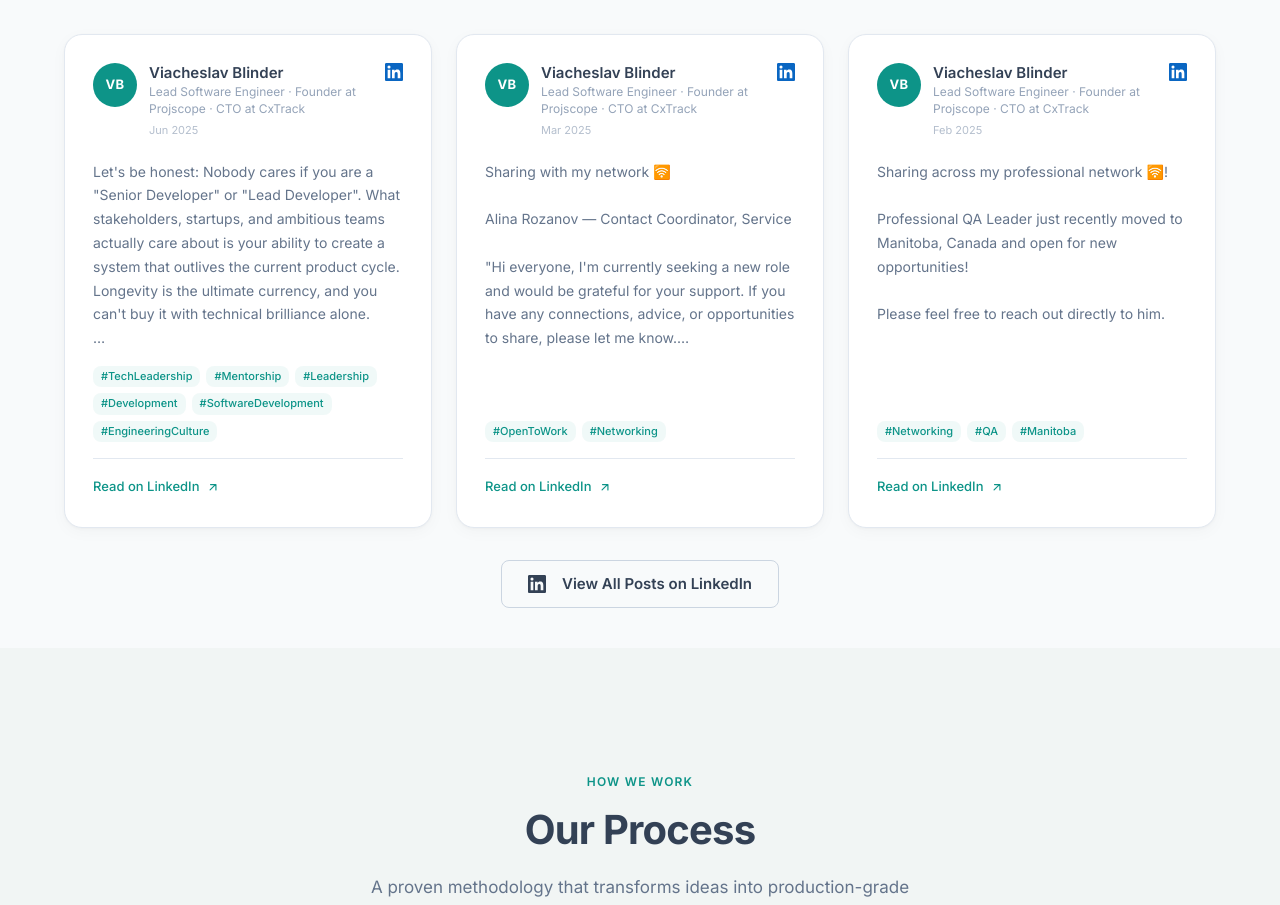
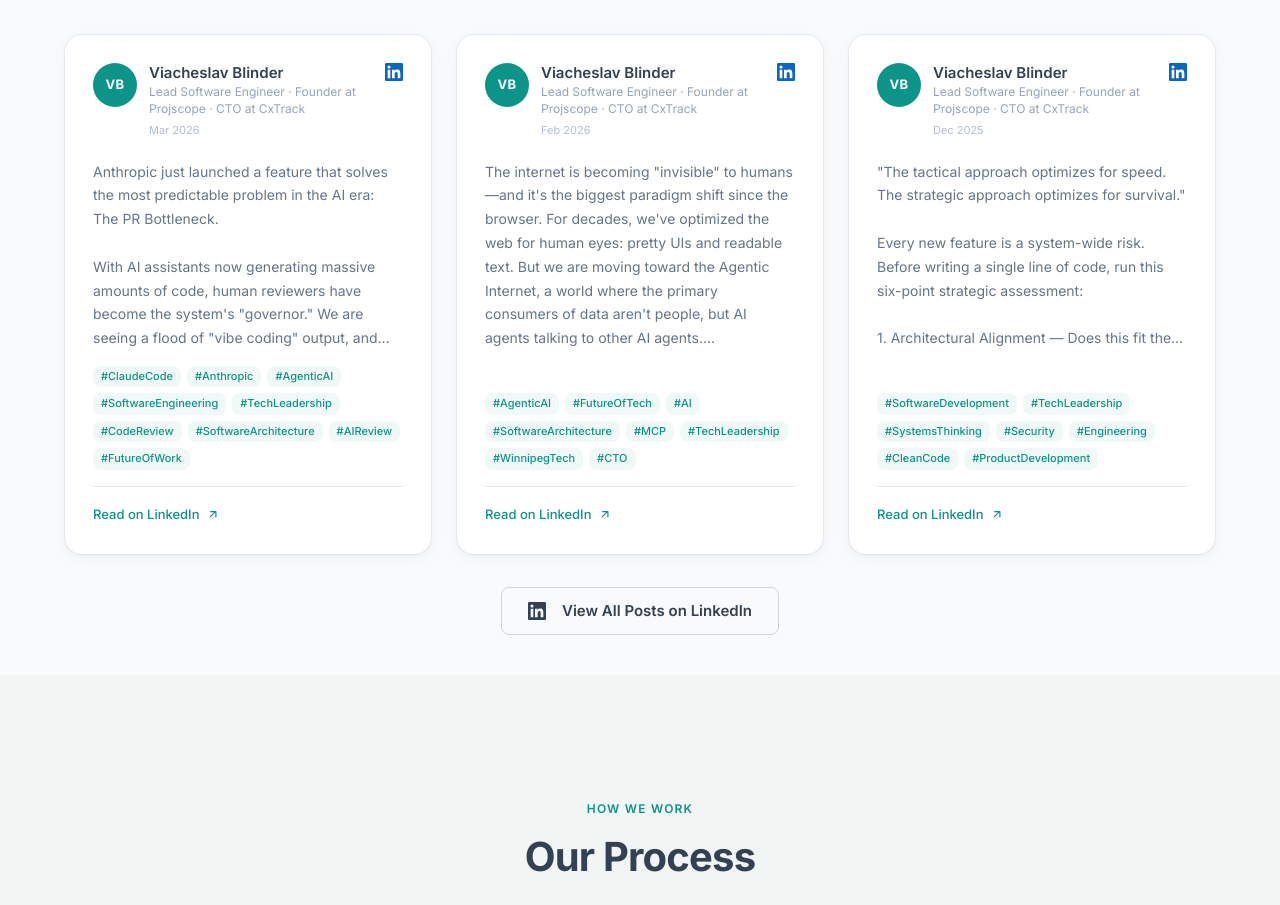
Before and after one commit to Projscope/web-site, a React (Vite) app: page / in a window 1280 px wide. Shown: the part 2400-3305 px from the top of the page. Built offline with nearby package versions, Linux system fonts and the light colour scheme.

Commit message:
update linkedin post to the latest ones

```diff
--- a/src/data/linkedinPosts.ts
+++ b/src/data/linkedinPosts.ts
@@ -8,25 +8,25 @@
 
 const linkedinPosts: LinkedInPost[] = [
   {
-    id: '7386038510887161856',
-    url: 'https://www.linkedin.com/feed/update/urn:li:activity:7386038510887161856',
-    text: `Let's be honest: Nobody cares if you are a "Senior Developer" or "Lead Developer". What stakeholders, startups, and ambitious teams actually care about is your ability to create a system that outlives the current product cycle. Longevity is the ultimate currency, and you can't buy it with technical brilliance alone.\n\nTrue seniority is the ability to transfer knowledge, not just hold it. It's about writing the documentation that onboarded the next five hires. It's about building a robust testing framework that prevents a 3 AM page.\n\nMost importantly, it's about shifting your mindset from Individual Contributor to Force Multiplier—making the people around you better, faster, and more resilient.`,
-    hashtags: ['TechLeadership', 'Mentorship', 'Leadership', 'Development', 'SoftwareDevelopment', 'EngineeringCulture'],
-    date: 'Jun 2025',
+    id: '7437482655136235520',
+    url: 'https://www.linkedin.com/posts/viacheslav-blinder_claudecode-anthropic-agenticai-activity-7437482655136235520-OxXr/',
+    text: `Anthropic just launched a feature that solves the most predictable problem in the AI era: The PR Bottleneck.\n\nWith AI assistants now generating massive amounts of code, human reviewers have become the system's "governor." We are seeing a flood of "vibe coding" output, and overworked developers are often forced to skim large Pull Requests instead of deeply reviewing them.\n\nAnthropic's solution? Claude Code Review.\n\nThis isn't just a smarter linter. When a PR is opened, Claude launches a coordinated team of AI agents to analyze the changes in parallel — deep inspection for logic errors, security vulnerabilities, and architectural drift. Agents cross-verify findings to reduce false positives (<1% error rate). Average review time: ~20 minutes, regardless of PR size.\n\nBy delegating the meticulously exhausting parts of a review to a machine, we free up senior engineers to focus on the highest-level work: Architecture, Strategy, and Human Mentorship.\n\nKey takeaway: "The AI does not approve the PR. The final 'merge' button still belongs to the human."`,
+    hashtags: ['ClaudeCode', 'Anthropic', 'AgenticAI', 'SoftwareEngineering', 'TechLeadership', 'CodeReview', 'SoftwareArchitecture', 'AIReview', 'FutureOfWork'],
+    date: 'Mar 2026',
   },
   {
-    id: '7211141998626394113',
-    url: 'https://www.linkedin.com/feed/update/urn:li:activity:7211141998626394113',
-    text: `Sharing with my network 🛜\n\nAlina Rozanov — Contact Coordinator, Service\n\n"Hi everyone, I'm currently seeking a new role and would be grateful for your support. If you have any connections, advice, or opportunities to share, please let me know.\n\nThanks in advance for your support!\n#OpenToWork"`,
-    hashtags: ['OpenToWork', 'Networking'],
-    date: 'Mar 2025',
+    id: '7433140558275186688',
+    url: 'https://www.linkedin.com/posts/viacheslav-blinder_agenticai-futureoftech-ai-activity-7433140558275186688-iOeN/',
+    text: `The internet is becoming "invisible" to humans—and it's the biggest paradigm shift since the browser. For decades, we've optimized the web for human eyes: pretty UIs and readable text. But we are moving toward the Agentic Internet, a world where the primary consumers of data aren't people, but AI agents talking to other AI agents.\n\nThe new "plumbing" is being laid right now:\n\n• Model Context Protocol (MCP): The universal "USB-C" for AI. It lets any agent connect to any data source without custom integrations.\n• Agent2Agent (A2A): An open standard for agents from different vendors to find each other and collaborate securely.\n• Agentic Commerce Protocol (ACP): Launched by OpenAI and Stripe, it allows agents to handle the entire "intent-to-purchase" flow independently.\n\nMcKinsey projects this economy could drive $3T to $5T in global revenue by 2030. Success in 2026 isn't about the prettiest website; it's about having the most accessible data foundation for agents to consume.`,
+    hashtags: ['AgenticAI', 'FutureOfTech', 'AI', 'SoftwareArchitecture', 'MCP', 'TechLeadership', 'WinnipegTech', 'CTO'],
+    date: 'Feb 2026',
   },
   {
-    id: '7202126560722640896',
-    url: 'https://www.linkedin.com/feed/update/urn:li:activity:7202126560722640896',
-    text: `Sharing across my professional network 🛜!\n\nProfessional QA Leader just recently moved to Manitoba, Canada and open for new opportunities!\n\nPlease feel free to reach out directly to him.`,
-    hashtags: ['Networking', 'QA', 'Manitoba'],
-    date: 'Feb 2025',
+    id: '7405245083761098752',
+    url: 'https://www.linkedin.com/posts/viacheslav-blinder_softwaredevelopment-techleadership-systemsthinking-activity-7405245083761098752-2EYE',
+    text: `"The tactical approach optimizes for speed. The strategic approach optimizes for survival."\n\nEvery new feature is a system-wide risk. Before writing a single line of code, run this six-point strategic assessment:\n\n1. Architectural Alignment — Does this fit the system's current design?\n2. Data Flow & Load — What's the database impact?\n3. Security & Vulnerability Check — Input validation, encryption, access control.\n4. Integration Impact — Which downstream services are affected?\n5. Deployment & Monitoring — Safe rollout mechanisms in place?\n6. Risk & Revert Plan — What's the failure mitigation and recovery procedure?\n\nThe engineers who last aren't the fastest coders — they're the ones who ask the right questions before the first commit.`,
+    hashtags: ['SoftwareDevelopment', 'TechLeadership', 'SystemsThinking', 'Security', 'Engineering', 'CleanCode', 'ProductDevelopment'],
+    date: 'Dec 2025',
   },
 ];
 
```
Also changed, not shown: 1 other file (tests, documents, lock files or other folders).
